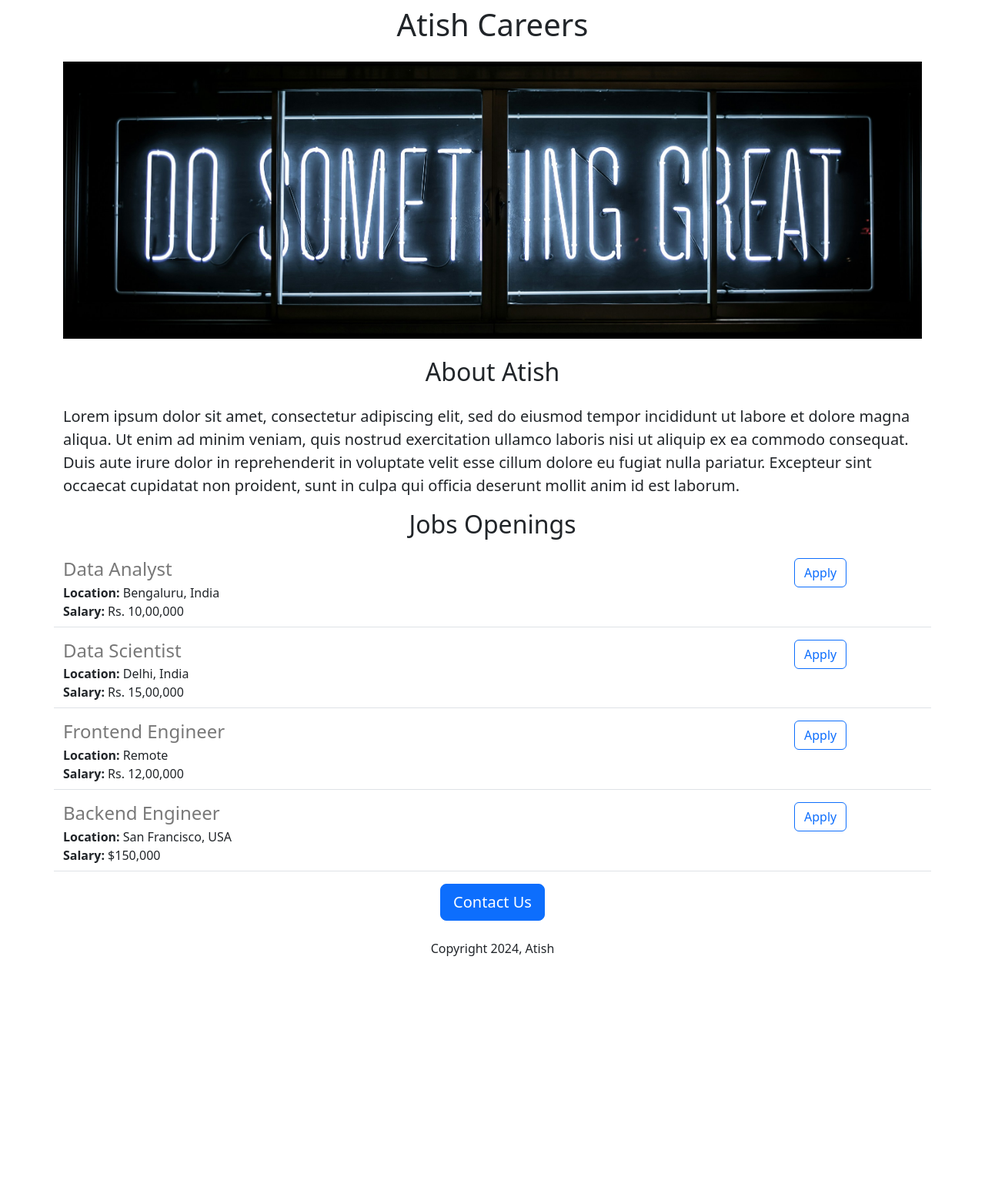
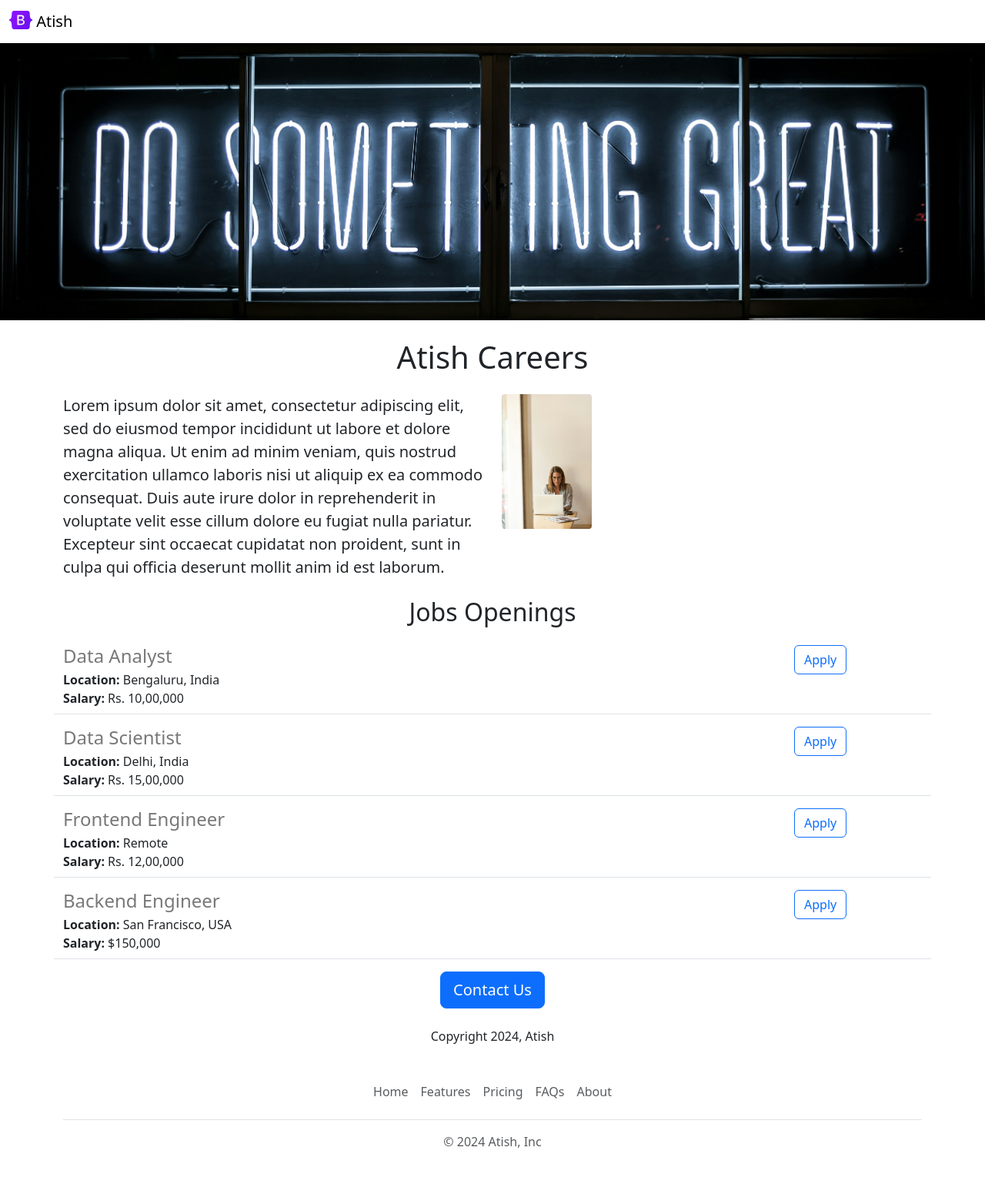
Before and after one commit to Dhanajirao1898/adg-careers-website-v2, a Flask app: page / in a window 1280 px wide. Shown: the whole page at 77% size. Before the commit the page ends 1242 px from the top, so only its background shows below. Run offline with Flask 3, Linux system fonts and the light colour scheme.

Commit message:
added people

```diff
--- /dev/null
+++ b/templates/footer.html
@@ -0,0 +1,12 @@
+<div class="container">
+  <footer class="py-3 my-4">
+    <ul class="nav justify-content-center border-bottom pb-3 mb-3">
+      <li class="nav-item"><a href="#" class="nav-link px-2 text-body-secondary">Home</a></li>
+      <li class="nav-item"><a href="#" class="nav-link px-2 text-body-secondary">Features</a></li>
+      <li class="nav-item"><a href="#" class="nav-link px-2 text-body-secondary">Pricing</a></li>
+      <li class="nav-item"><a href="#" class="nav-link px-2 text-body-secondary">FAQs</a></li>
+      <li class="nav-item"><a href="#" class="nav-link px-2 text-body-secondary">About</a></li>
+    </ul>
+    <p class="text-center text-body-secondary">&copy; 2024 Atish, Inc</p>
+  </footer>
+</div>
--- a/templates/home.html
+++ b/templates/home.html
@@ -19,15 +19,24 @@
 
   </head>
   <body>
+    {% include 'nav.html' %}
+    <img class="img-fluid" id="banner" src="https://03f07786-5a9b-491e-b699-e9faff3dca05-00-36zzp8269ykj1.sisko.replit.dev/static/baner.jpg"/>
     <div class="container">
       <h1 class="text-center mt-2 mb-4">
         {{company_name}} Careers
       </h1>
-      <img class="img-fluid" id="banner" src="https://03f07786-5a9b-491e-b699-e9faff3dca05-00-36zzp8269ykj1.sisko.replit.dev/static/baner.jpg"/>
-      <h2 class="text-center mt-2 mb-4">About Atish</h2>
+      <div class="row">
+        <div class="col-md-6">
+
+
       <p class="lead">
         Lorem ipsum dolor sit amet, consectetur adipiscing elit, sed do eiusmod tempor incididunt ut labore et dolore magna aliqua. Ut enim ad minim veniam, quis nostrud exercitation ullamco laboris nisi ut aliquip ex ea commodo consequat. Duis aute irure dolor in reprehenderit in voluptate velit esse cillum dolore eu fugiat nulla pariatur. Excepteur sint occaecat cupidatat non proident, sunt in culpa qui officia deserunt mollit anim id est laborum.
       </p>
+        </div>
+        <div class="col-md-6">
+        <img src="/static/people.jpg" style="height:175px; border-radius:4px;">
+        </div>
+      </div>
       <h2 class="text-center mt-2 mb-4">Jobs Openings</h2>
       <div>
         {% for job in jobs %}
@@ -36,8 +45,9 @@
       </div>
       <div class="text-center">
       <button class="btn btn-primary btn-lg">Contact Us</button>
-        <p class="mt-4">Copyright 2024, Atish</p>
+          <p class="mt-4">Copyright 2024, Atish</p>
       </div>
     </div>
+    {% include 'footer.html' %}
   </body>
 </html>
--- /dev/null
+++ b/templates/nav.html
@@ -0,0 +1,9 @@
+<nav class="navbar shadow-sm fixed-top bg-white"">
+  <div class="container-fluid">
+    <a class="navbar-brand" href="#">
+      <img src="/static/bootstrap-logo.svg" alt="Logo" width="30" height="24" class="d-inline-block align-text-top">
+      Atish
+    </a>
+  </div>
+</nav>
+<div style="height:56px"></div>
```
Also changed, not shown: static/bootstrap-logo.svg (added), static/people.jpg (added), 7 other files.
